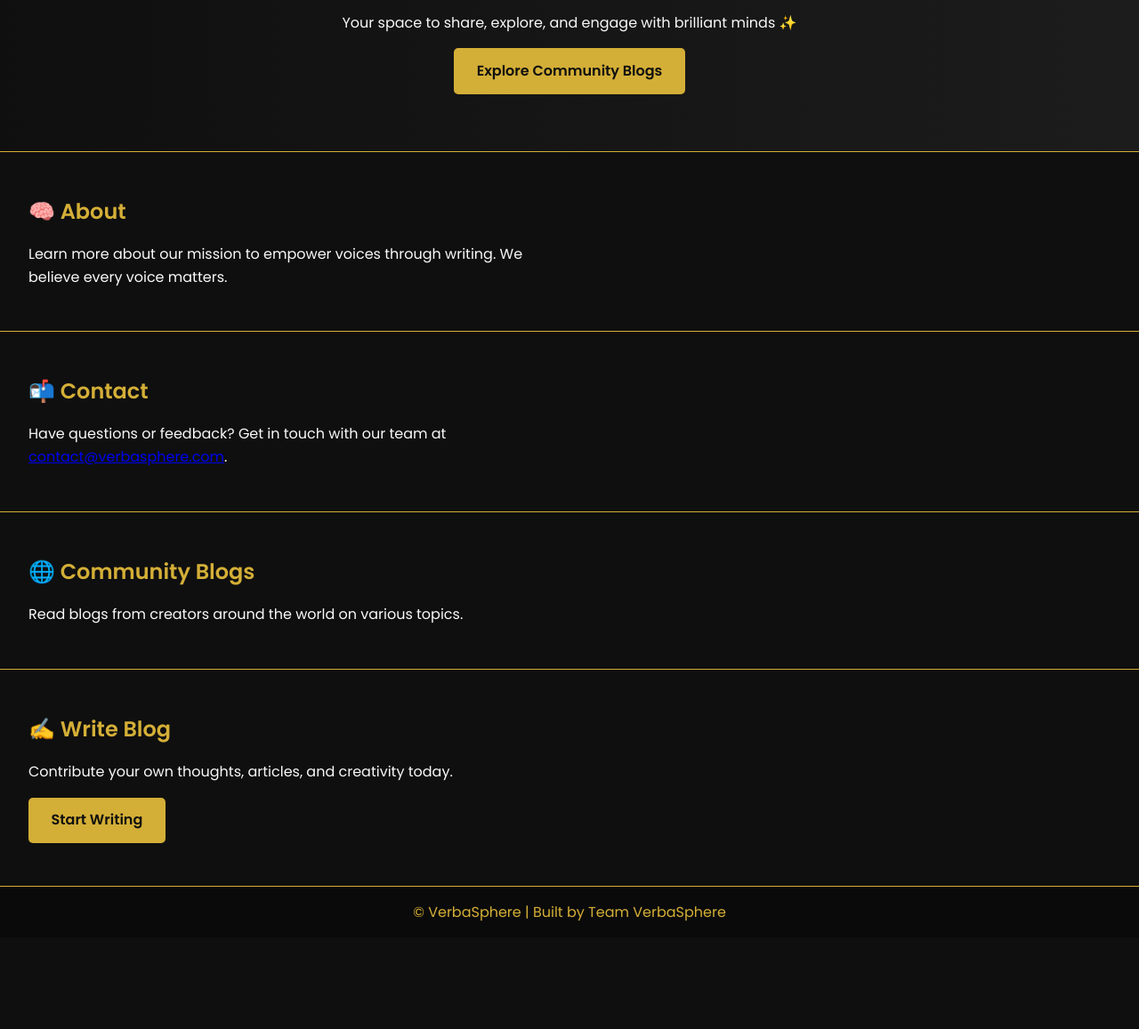
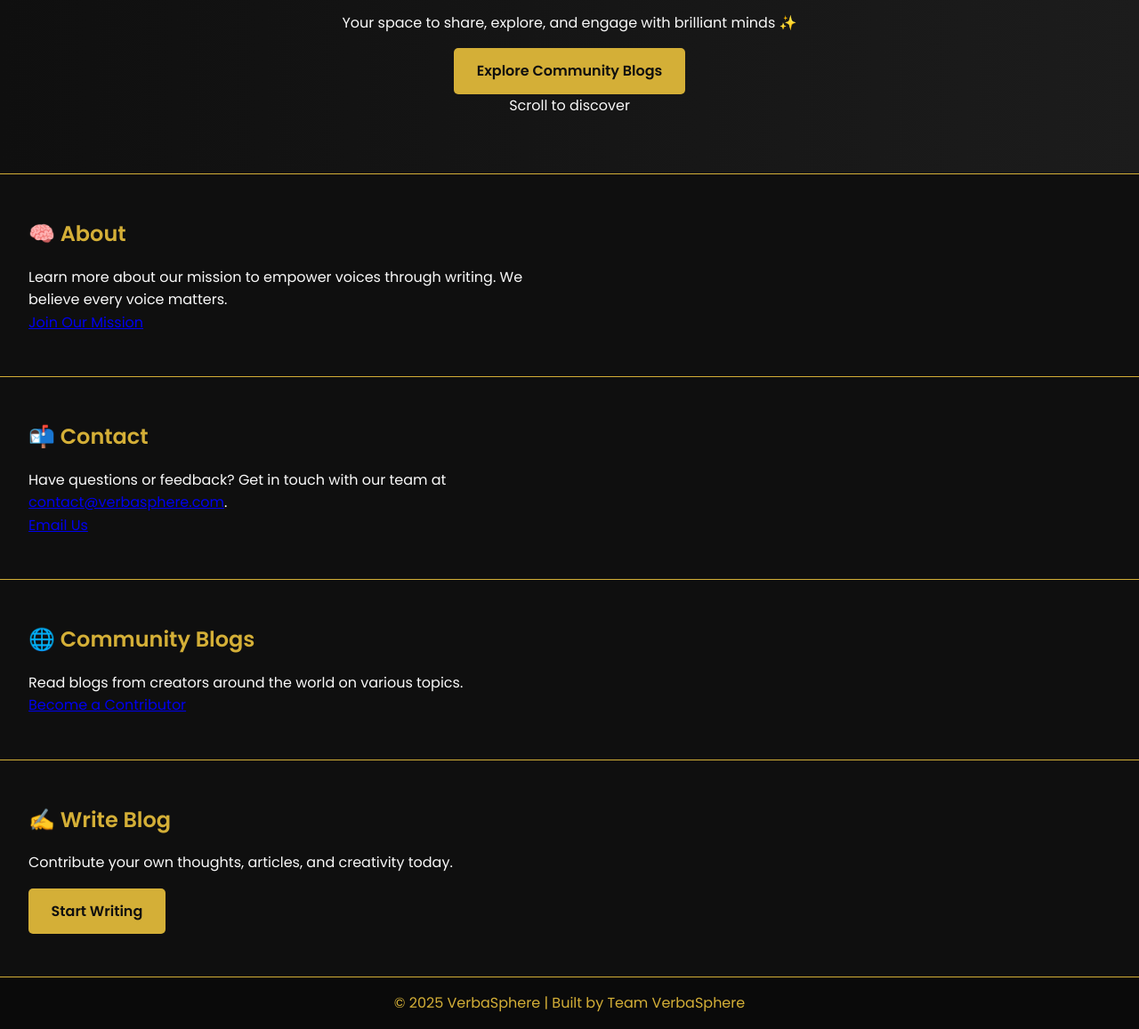
Before and after one commit to Snehashri25/verbasphere-home, a plain HTML site: page index.html in a window 1280 px wide. Shown: the part 218-1375 px from the top of the page at 89% size. Before the commit the page ends 1272 px from the top, so only its background shows below. Drawn offline with Linux system fonts and the light colour scheme; files that its build step writes are made by us from their sources.

```diff
--- a/index.html
+++ b/index.html
@@ -4,7 +4,7 @@
     <meta charset="UTF-8" />
     <meta name="viewport" content="width=device-width, initial-scale=1.0" />
     <title>VerbaSphere | Home</title>
-    <link rel="stylesheet" href="css/styles.css" />
+    <link rel="stylesheet" href="styles.css" />
     <link
       href="https://fonts.googleapis.com/css2?family=Poppins:wght@400;600&display=swap"
       rel="stylesheet"
@@ -23,10 +23,17 @@
       </nav>
     </header>
 
+    <main>
       <section class="hero">
+        <div class="hero-content">
           <h1>Welcome to <span>VerbaSphere</span></h1>
           <p>Your space to share, explore, and engage with brilliant minds ✨</p>
           <a href="#community" class="cta-button">Explore Community Blogs</a>
+        </div>
+        <div class="scroll-indicator">
+          <div class="scroll-arrow"></div>
+          <p>Scroll to discover</p>
+        </div>
       </section>
 
       <section id="about" class="section">
@@ -35,6 +42,7 @@
           Learn more about our mission to empower voices through writing. We
           believe every voice matters.
         </p>
+        <a href="#write" class="section-button">Join Our Mission</a>
       </section>
 
       <section id="contact" class="section">
@@ -43,11 +51,13 @@
           Have questions or feedback? Get in touch with our team at
           <a href="mailto:contact@verbasphere.com">contact@verbasphere.com</a>.
         </p>
+        <a href="mailto:contact@verbasphere.com" class="section-button">Email Us</a>
       </section>
 
       <section id="community" class="section">
         <h2>🌐 Community Blogs</h2>
         <p>Read blogs from creators around the world on various topics.</p>
+        <a href="#write" class="section-button">Become a Contributor</a>
       </section>
 
       <section id="write" class="section">
@@ -55,12 +65,13 @@
         <p>Contribute your own thoughts, articles, and creativity today.</p>
         <a href="../write-blog/index.html" class="cta-button">Start Writing</a>
       </section>
+    </main>
 
     <footer>
       <p>© <span id="year"></span> VerbaSphere | Built by Team VerbaSphere</p>
     </footer>
 
     <button id="backToTop" title="Back to top">↑</button>
-    <script src="js/script.js"></script>
+    <script src="script.js"></script>
   </body>
 </html>
```
Lines whose indentation alone changed are shown as unchanged.
